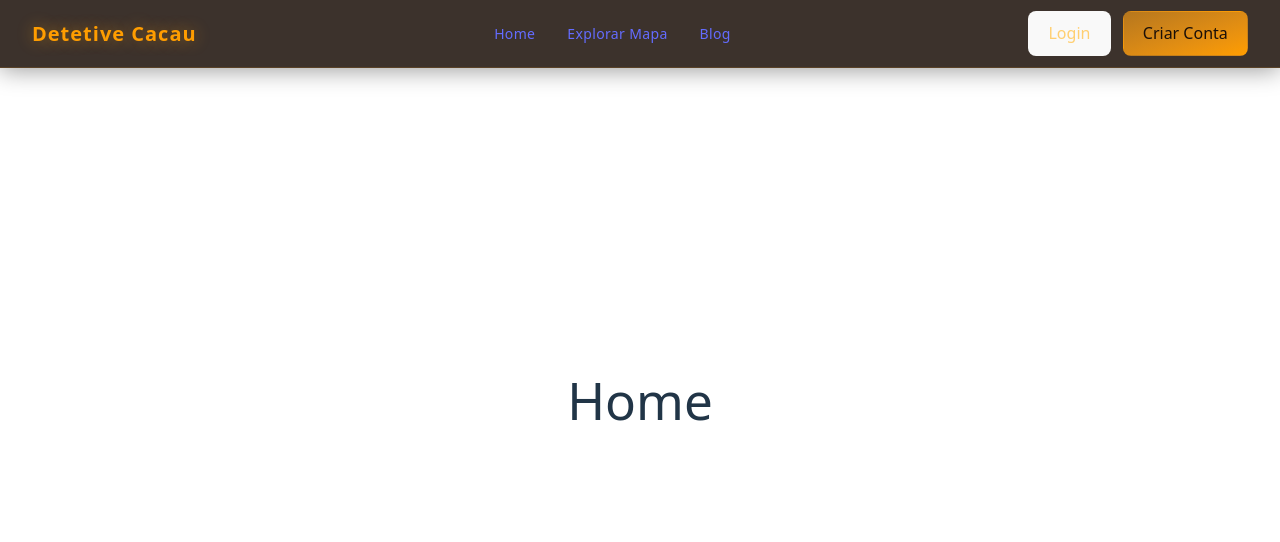
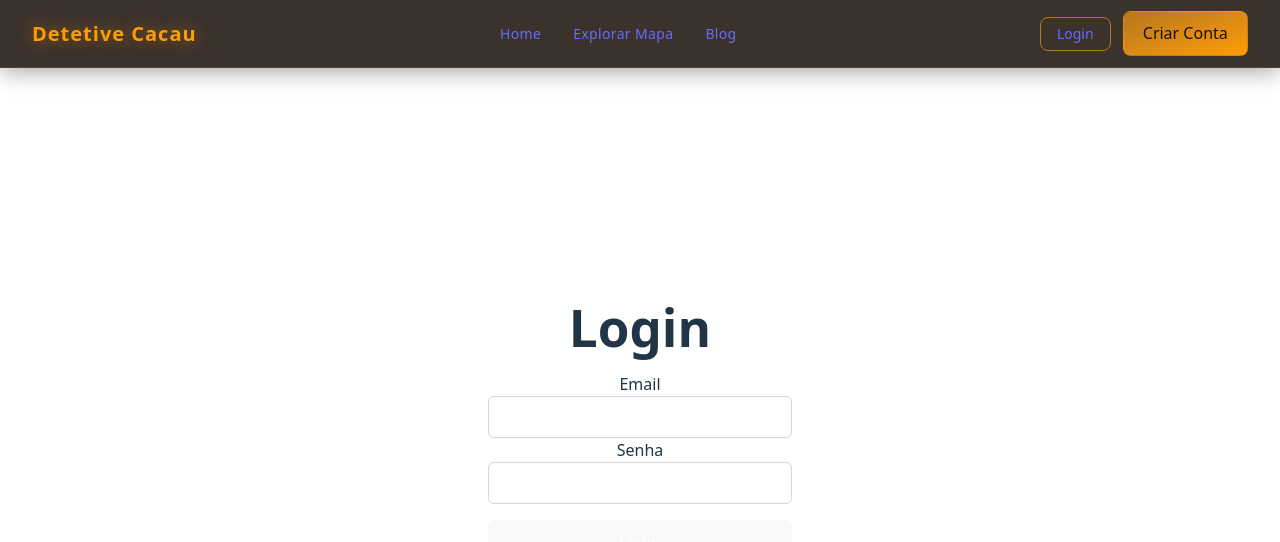
Before and after one commit to PedroLucasBastos/detetive-cacau-frontend, a React (Vite) app: page /login in a window 1280 px wide. Shown: the top 542 px of the page. Built offline with nearby package versions, Linux system fonts and the light colour scheme.

Commit message:
feat: Adiciona estrutura inicial de rotas, cabeçalho e página de login com formulário.

```diff
--- a/src/App.tsx
+++ b/src/App.tsx
@@ -1,4 +1,5 @@
-import Home from './pages/home'
+
+import AppRoute from './routes/appRoute'
 import './assets/styles/App.css'
 import Header from './components/layout/header'
 import { BrowserRouter } from 'react-router-dom'
@@ -9,7 +10,8 @@ function App() {
     <>
       <BrowserRouter>
         <Header />
-        <Home />
+        <AppRoute />
+
       </BrowserRouter>
     </>
   )
--- /dev/null
+++ b/src/components/forms/loginForm.tsx
@@ -0,0 +1,24 @@
+function LoginForm() {
+    return (
+        <>
+            <div className="flex items-center justify-center min-h-screen">
+                <div>
+                    <h1 className="text-2xl font-bold mb-4">Login</h1>
+                    <form>
+                        <div>
+                            <label htmlFor="email">Email</label>
+                            <input type="email" id="email" className="w-full px-3 py-2 border border-gray-300 rounded-md" />
+                        </div>
+                        <div className="mb-4">
+                            <label htmlFor="password">Senha</label>
+                            <input type="password" id="password" className="w-full px-3 py-2 border border-gray-300 rounded-md" />
+                        </div>
+                        <button type="submit" className="w-full bg-blue-500 text-white py-2 rounded-md">Login</button>
+                    </form>
+                </div>
+            </div>
+        </>
+    )
+}
+
+export default LoginForm
--- a/src/components/layout/header.tsx
+++ b/src/components/layout/header.tsx
@@ -45,7 +45,7 @@ function Header() {
             {/* Ações */}
             <div className="flex items-center gap-3">
                 {/* Login — contornado */}
-                <button className="
+                <Link to="/login" className="
                     cursor-pointer rounded-lg px-4 py-1.5
                     text-sm font-semibold whitespace-nowrap
                     bg-transparent border border-[#B6771D] text-[#FFCF71]
@@ -53,7 +53,7 @@ function Header() {
                     hover:bg-[rgba(182,119,29,0.15)] hover:border-[#FF9D00] hover:text-[#FF9D00]
                 ">
                     Login
-                </button>
+                </Link>
 
                 {/* Criar Conta — preenchido */}
                 <button className="
--- /dev/null
+++ b/src/pages/LoginPage.tsx
@@ -0,0 +1,11 @@
+import LoginForm from "../components/forms/loginForm"
+
+function LoginPage() {
+    return (
+        <>
+            <LoginForm />
+        </>
+    )
+}
+
+export default LoginPage
--- /dev/null
+++ b/src/routes/appRoute.tsx
@@ -0,0 +1,14 @@
+import { Routes, Route } from "react-router-dom"
+import LoginPage from "../pages/LoginPage"
+import HomePage from "../pages/home"
+
+function AppRoute() {
+    return (
+        <Routes>
+            <Route path="/" element={<HomePage />} />
+            <Route path="/login" element={<LoginPage />} />
+        </Routes>
+    )
+}
+
+export default AppRoute
```
